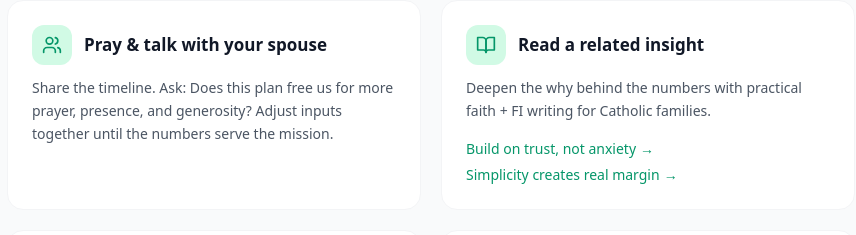
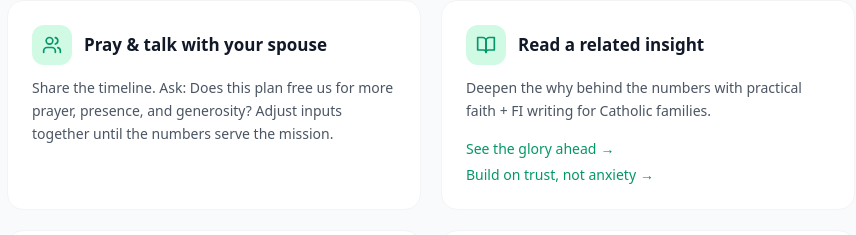
Before and after one commit to daughterpop/super-fi-calc, a React (Vite) app: page /calculators in a window 1280 px wide. Shown: the part 1940-2175 px from the top of the page, without its empty margins (209-1065 px from the left). Built offline with nearby package versions, Linux system fonts and the light colour scheme.

Commit message:
Daily site improvement: Update calculator results and FAQ cross-links to newest Transfiguration post – August 7, 2026

```diff
--- a/src/Super-Fi-Calculator.jsx
+++ b/src/Super-Fi-Calculator.jsx
@@ -290,21 +290,21 @@ export default function SuperFiCalculator() {
             <p className="text-xs font-semibold uppercase tracking-wide text-emerald-700 mb-3">What now?</p>
             <div className="grid grid-cols-1 sm:grid-cols-3 gap-3">
               <Link
+                to="/blog/see-the-glory-ahead-lessons-from-the-transfiguration"
+                className="flex items-start gap-2.5 p-3 rounded-xl bg-gray-50 hover:bg-emerald-50 border border-transparent hover:border-emerald-100 transition-colors group"
+              >
+                <BookOpen className="text-emerald-600 shrink-0 mt-0.5" size={18} />
+                <span className="text-sm text-gray-700 group-hover:text-emerald-800 leading-snug">
+                  Read: See the glory ahead
+                </span>
+              </Link>
+              <Link
                 to="/blog/build-on-trust-not-anxiety-lessons-from-our-lady-of-the-snows"
                 className="flex items-start gap-2.5 p-3 rounded-xl bg-gray-50 hover:bg-emerald-50 border border-transparent hover:border-emerald-100 transition-colors group"
               >
                 <BookOpen className="text-emerald-600 shrink-0 mt-0.5" size={18} />
                 <span className="text-sm text-gray-700 group-hover:text-emerald-800 leading-snug">
                   Read: Build on trust, not anxiety
-                </span>
-              </Link>
-              <Link
-                to="/blog/simplicity-creates-real-margin-lessons-from-st-john-vianney"
-                className="flex items-start gap-2.5 p-3 rounded-xl bg-gray-50 hover:bg-emerald-50 border border-transparent hover:border-emerald-100 transition-colors group"
-              >
-                <BookOpen className="text-emerald-600 shrink-0 mt-0.5" size={18} />
-                <span className="text-sm text-gray-700 group-hover:text-emerald-800 leading-snug">
-                  Read: Simplicity creates real margin
                 </span>
               </Link>
               <Link
--- a/src/pages/Calculators.jsx
+++ b/src/pages/Calculators.jsx
@@ -31,7 +31,7 @@ export default function Calculators() {
     {
       q: "What if the numbers show a long road to FI — have I failed as a faithful steward?",
       a: "Not at all. Faithful stewardship is shown in consistent, prayerful action over time. This tool simply gives you clarity to adjust course, trust Providence more deeply, and celebrate every year of progress. Your legacy is built in the daily 'yes' to wise planning and generous living.",
-      link: "/blog/build-on-trust-not-anxiety-lessons-from-our-lady-of-the-snows"
+      link: "/blog/see-the-glory-ahead-lessons-from-the-transfiguration"
     },
     {
       q: "Can this calculator help us leave a generational inheritance while still living generously today?",
@@ -53,12 +53,12 @@ export default function Calculators() {
       body: "Deepen the why behind the numbers with practical faith + FI writing for Catholic families.",
       links: [
         {
+          to: "/blog/see-the-glory-ahead-lessons-from-the-transfiguration",
+          label: "See the glory ahead"
+        },
+        {
           to: "/blog/build-on-trust-not-anxiety-lessons-from-our-lady-of-the-snows",
           label: "Build on trust, not anxiety"
-        },
-        {
-          to: "/blog/simplicity-creates-real-margin-lessons-from-st-john-vianney",
-          label: "Simplicity creates real margin"
         }
       ]
     },
```
